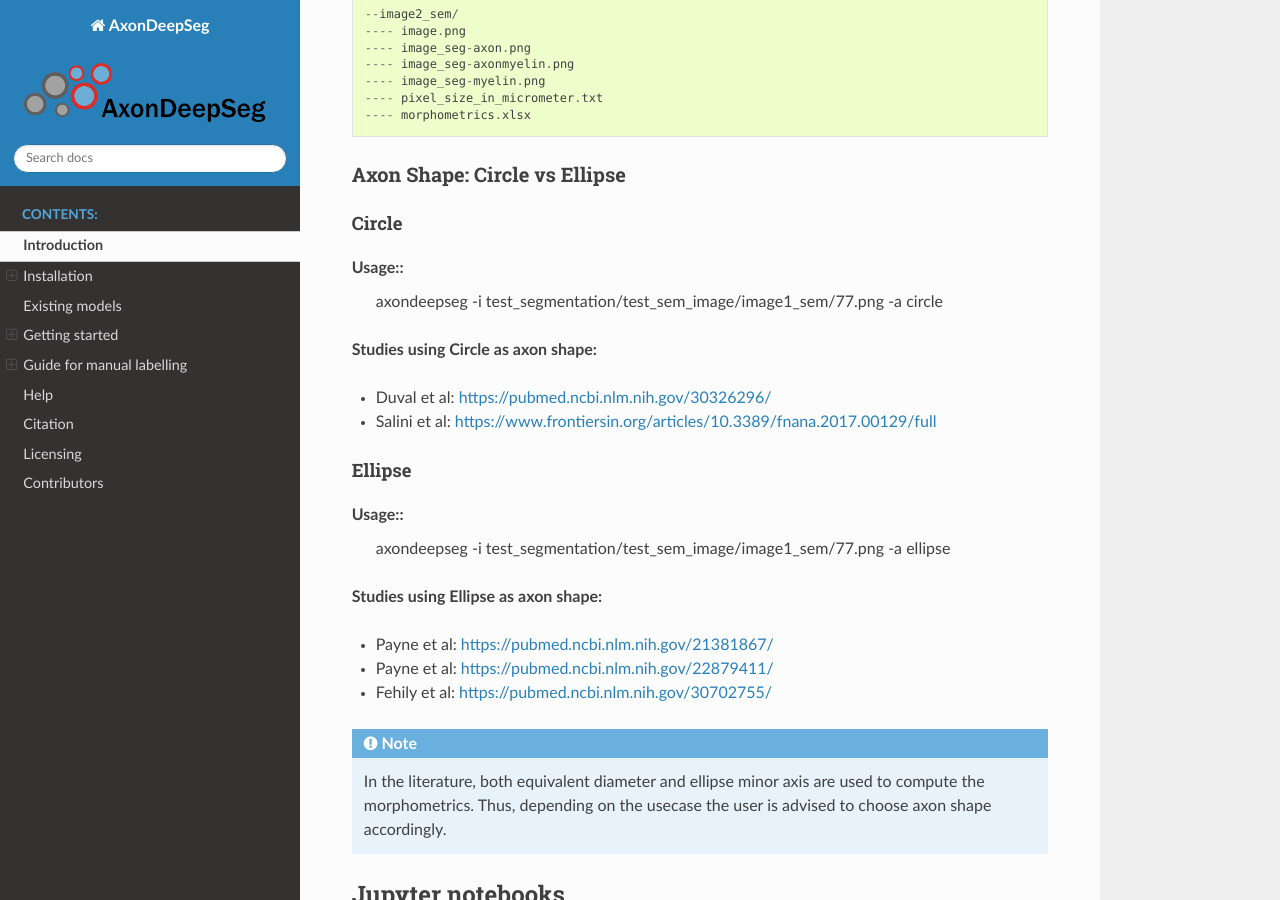
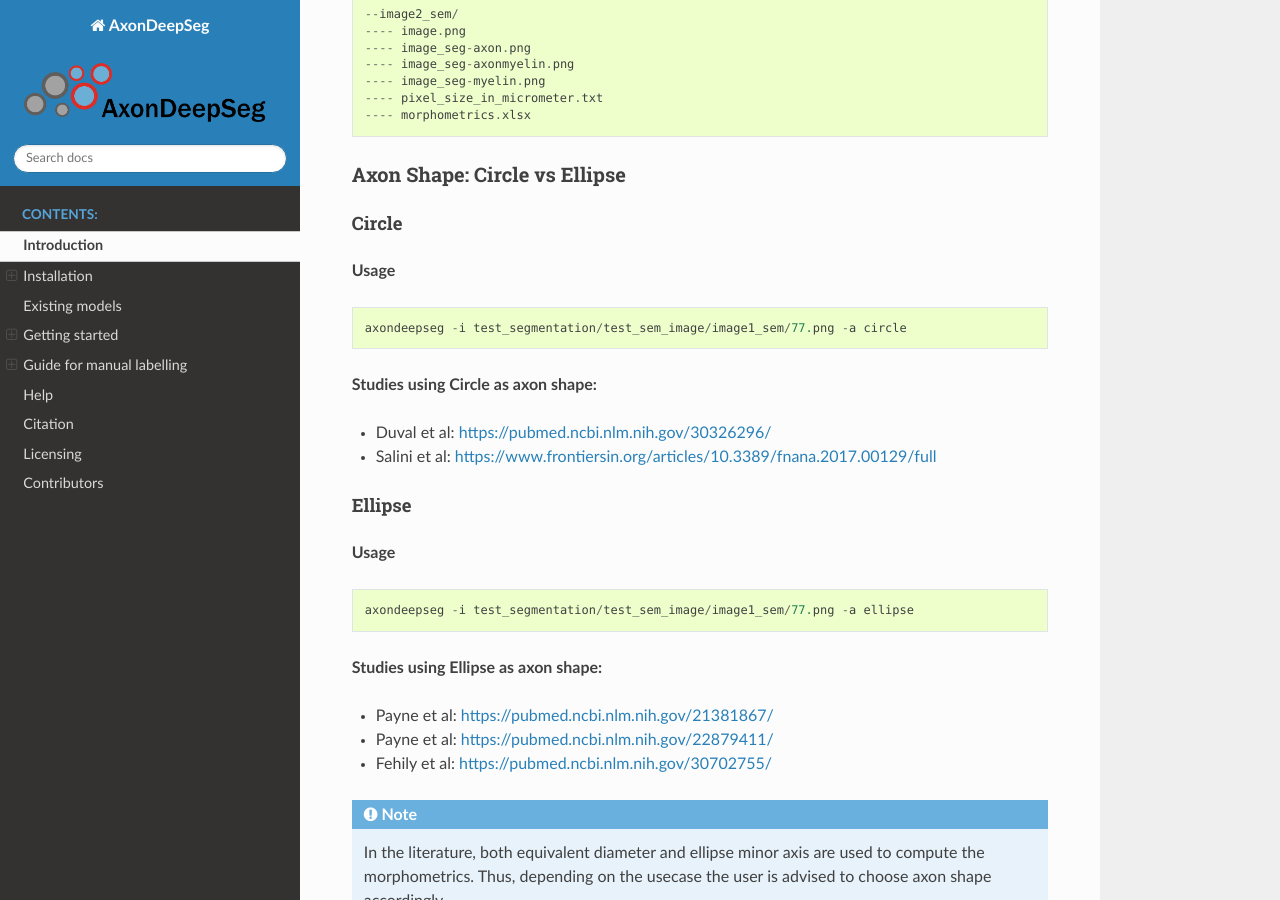
Before and after one commit to axondeepseg/axondeepseg, a Sphinx documentation site: the page built from docs/source/documentation.rst, in a window 1280 px wide and 900 px high, scrolled down 12851 px. Built offline with Sphinx 7.4.7 and the Read the Docs theme 2.0.0, drawn with Linux system fonts in a browser that asks for light colours; some of the changed text lies outside the part shown.

```diff
--- a/docs/source/documentation.rst
+++ b/docs/source/documentation.rst
@@ -349,7 +349,7 @@ The script to launch in called **axondeepseg_morphometrics**. It has several arg
 
 Morphometrics of a single image
 ^^^^^^^^^^^^^^^^^^^^^^^^^^^^^^^
-Before computing the morphometrics of an image, make sure it has been segmented using AxonDeepSeg::
+Before computing the morphometrics of an image, make sure it has been segmented using AxonDeepSeg ::
 
     axondeepseg_morphometrics -i test_segmentation/test_sem_image/image1_sem/77.png -a circle -f morphometrics
 
@@ -402,7 +402,8 @@ Axon Shape: Circle vs Ellipse
 
 Circle
 ^^^^^^
-Usage::
+**Usage** ::
+
     axondeepseg -i test_segmentation/test_sem_image/image1_sem/77.png -a circle
 
 **Studies using Circle as axon shape:**
@@ -412,7 +413,8 @@ Usage::
 
 Ellipse
 ^^^^^^^
-Usage::
+**Usage** ::
+
     axondeepseg -i test_segmentation/test_sem_image/image1_sem/77.png -a ellipse
 
 **Studies using Ellipse as axon shape:**
```
